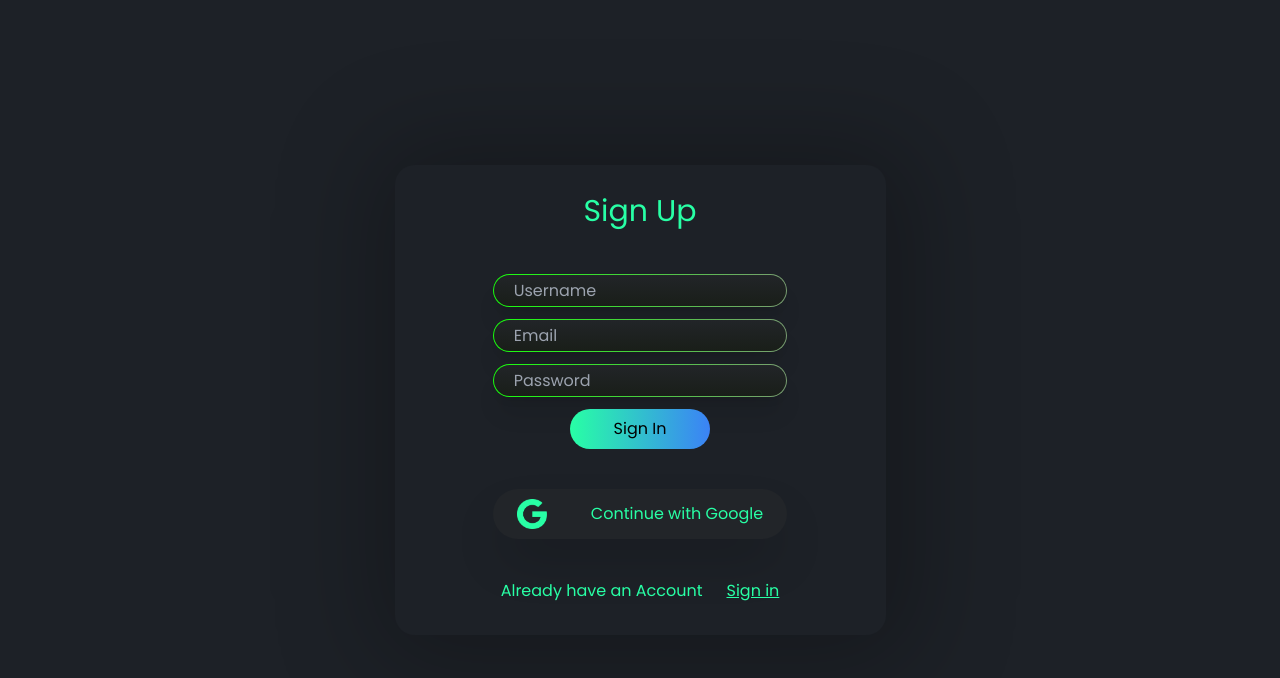
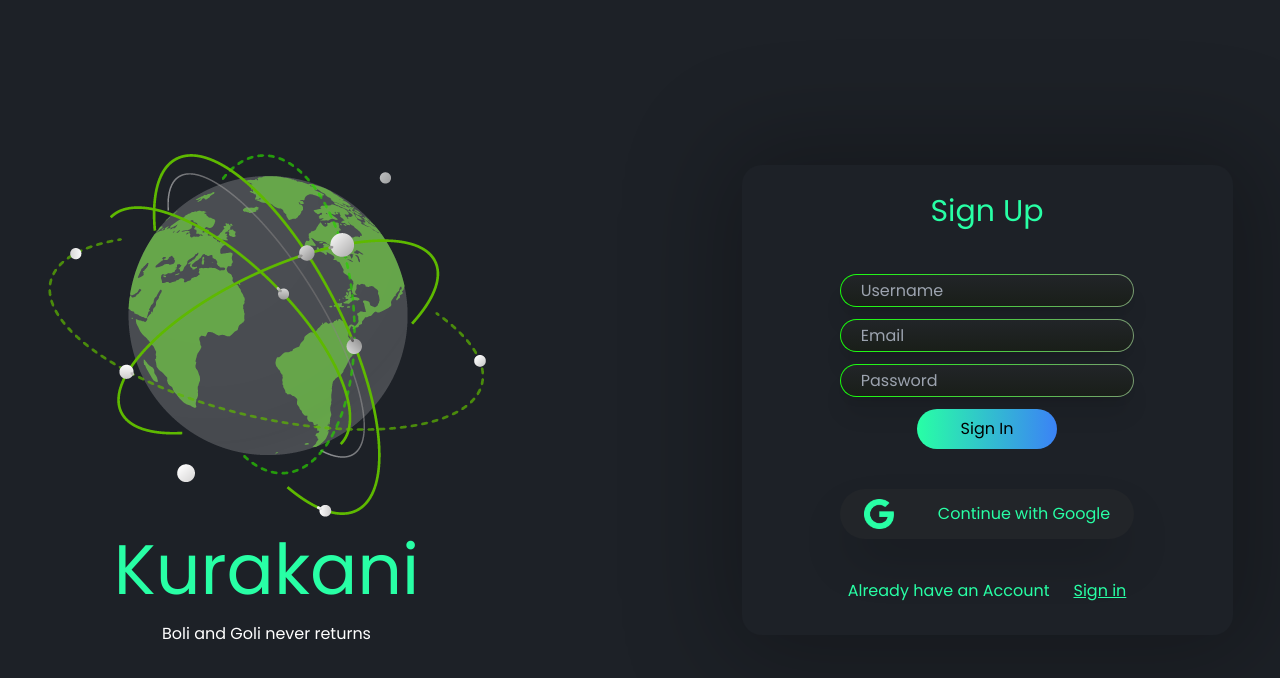
Before and after one commit to ArzunDhz/chatfront, a React (Vite) app: page / in a window 1280 px wide. Shown: the top 678 px of the page. Built offline with nearby package versions, Linux system fonts and the light colour scheme.

Commit message:
Add files via upload

```diff
--- a/src/pages/Register.jsx
+++ b/src/pages/Register.jsx
@@ -1,5 +1,6 @@
 import React, { useState } from "react";
 import GoogleImg from "../assets/Google.png";
+import Earth from "../assets/earth.png";
 import { Link, Navigate, json } from "react-router-dom";
 import axios from "axios";
 import { toast } from "react-hot-toast";
@@ -43,7 +44,12 @@ const SignIn = () => {
           <Navigate to={"/login"} />
         </>
       ) : (
-        <div className="flex items-center justify-center w-full h-screen select-none bg-primary">
+        <div className="flex items-center justify-center w-full h-screen space-x-64 select-none bg-primary">
+          <div className="flex flex-col items-center justify-center">
+            <img src={Earth} alt="" />
+            <h1 className=" text-pop text-[70px]">Kurakani</h1>
+            <p className="text-white ">Boli and Goli never returns </p>
+          </div>
           <div className="container h-[470px] sm;w-full sm:h-full sm:flex sm:justify-center sm:flex-col sm:items-center sm:mt-[-120px] ">
             <h1 className="mt-6 text-[30px] text-center text-pop font-poppins">
               Sign Up
@@ -56,20 +62,23 @@ const SignIn = () => {
                 value={username}
                 onChange={(e) => setUserName(e.target.value)}
                 type="text"
+                required
                 placeholder="Username"
                 className="w-[60%] sm:w-[90%]  sm:h-[36px] indent-3 h-[33px]  rounded-[50px] bg-secondary shadow-xl  "
               />
               <input
                 value={email}
+                required
                 onChange={(e) => setEmail(e.target.value)}
-                type="text"
+                type="email"
                 placeholder="Email"
                 className="w-[60%]  sm:w-[90%]  sm:h-[36px]  indent-3  h-[33px]  rounded-[50px] bg-secondary shadow-xl  "
               />
               <input
+                required
                 onChange={(e) => setPassword(e.target.value)}
                 value={password}
-                type="text"
+                type="password"
                 placeholder="Password"
                 className="w-[60%] sm:w-[90%]  sm:h-[36px]   indent-3  h-[33px]  rounded-[50px] bg-secondary shadow-xl  "
               />
--- a/src/pages/SignIn.jsx
+++ b/src/pages/SignIn.jsx
@@ -2,6 +2,7 @@ import React, { useState } from "react";
 import GoogleImg from "../assets/Google.png";
 import { Link, Navigate } from "react-router-dom";
 import axios from "axios";
+import Earth from "../assets/earth.png";
 import { toast } from "react-hot-toast";
 const Register = () => {
   const [email, setEmail] = useState("");
@@ -32,7 +33,13 @@ const Register = () => {
       {registered ? (
         <Navigate to={"/chat"} />
       ) : (
-        <div className="flex items-center justify-center w-full h-screen select-none bg-primary">
+        <div className="flex items-center justify-center w-full h-screen space-x-64 select-none bg-primary">
+          <div className="flex flex-col items-center justify-center">
+            <img src={Earth} alt="" />
+            <h1 className=" text-pop text-[70px]">Kurakani</h1>
+            <p className="text-white ">Boli and Goli never returns </p>
+          </div>
+
           <div className="container h-[470px] sm;w-full sm:h-full sm:flex sm:justify-center sm:flex-col sm:items-center sm:mt-[-120px] ">
             <h1 className="mt-6 text-[30px] text-center text-pop font-poppins">
               Sign In
@@ -43,12 +50,14 @@ const Register = () => {
             >
               <input
                 onChange={(e) => setEmail(e.target.value)}
-                type="text"
+                type="email"
+                required
                 placeholder="Email"
                 className="w-[60%]  text-white  sm:w-[90%]  sm:h-[36px]  indent-3  h-[33px]  rounded-[50px] bg-secondary shadow-xl  "
               />
               <input
-                type="text"
+                type="password"
+                required
                 onChange={(e) => setPassword(e.target.value)}
                 placeholder="Password"
                 className="w-[60%] sm:w-[90%]  sm:h-[36px]   indent-3  h-[33px]  rounded-[50px] bg-secondary shadow-xl  "
@@ -77,7 +86,7 @@ const Register = () => {
                 )}
               </button>
             </form>
-            <div className=" cursor-pointer mx-auto w-[60%] sm:w-[80%] h-[50px]  hover:shadow-2xl  bg-secondary rounded-full mt-10  flex justify-center items-center space-x-11">
+            <div className="  mx-auto w-[60%] sm:w-[80%] h-[50px]  hover:shadow-2xl  bg-secondary rounded-full mt-10  flex justify-center items-center space-x-11">
               <img
                 src={GoogleImg}
                 className="w-[30px] h-[30px]"
```
Also changed, not shown: src/assets/earth.png (added).
